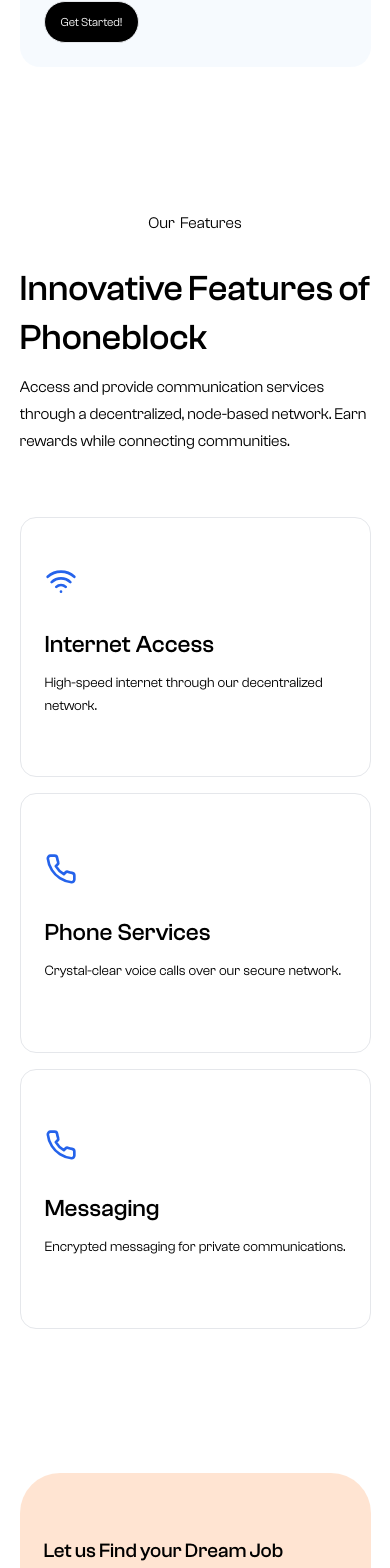
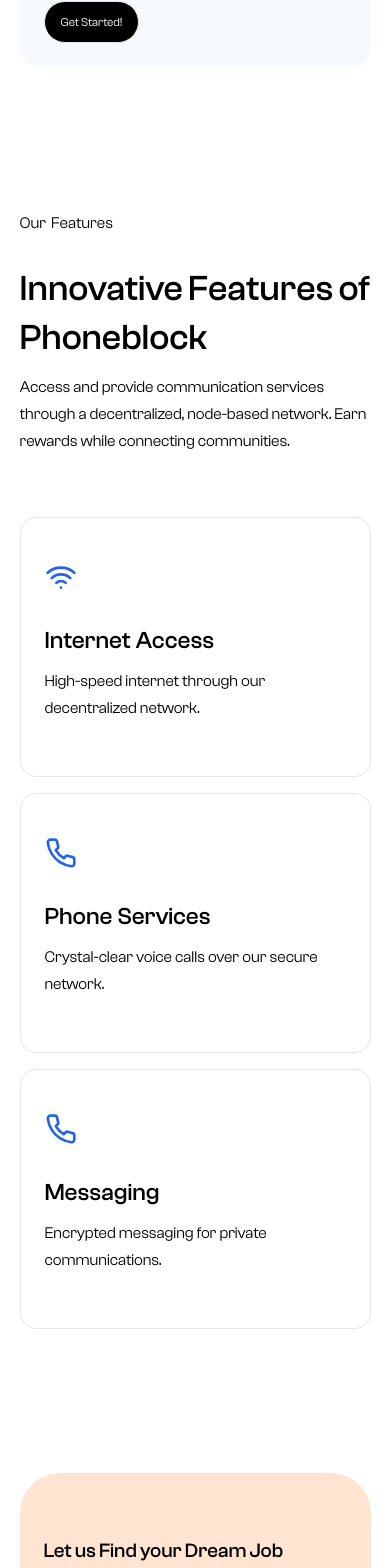
Before and after one commit to Tabintel/phoneblock.io, a Next.js app in the folder frontend/: page / in a window 390 px wide. Shown: the part 2463-4031 px from the top of the page. Built offline with nearby package versions, Linux system fonts and the light colour scheme.

Commit message:
Still Making changes to the landing page interactivity

```diff
--- a/frontend/src/app/(landing_pages)/_components/WhyChoose.tsx
+++ b/frontend/src/app/(landing_pages)/_components/WhyChoose.tsx
@@ -5,16 +5,16 @@
 import { whyChooseUs } from '@/constants';
 
 const WhyChoose = () => {
-    return <div className='min-h-[500px] lg:min-h-[550px] py-16 flex items-center gap-8 justify-center'>
+    return <div className='min-h-[500px] lg:min-h-[550px] py-16 flex lg:items-center gap-8 lg:justify-center'>
         <div className="max-w-custom mx-auto w-[90%] grid grid-cols-1 gap-12">
-            <div className="w-full flex flex-col items-center justify-center gap-8">
+            <div className="w-full flex flex-col lg:items-center lg:justify-center gap-8">
                 <span className='text-base lg:text-lg font-normal lg:text-center max-w-[500px]'>
                     <AnimateTextWord type='bigtext_Center'>
                         Our Features
                     </AnimateTextWord>
                 </span>
                 <div className="flex flex-col gap-4 lg:items-center lg:justify-center ">
-                    <h2 className="text-4xl lg:text-7xl max-w-[900px] mx-auto lg:text-center leading-[1.2] family2 text-dark family2">
+                    <h2 className="text-4xl lg:text-7xl max-w-[900px] lg:mx-auto lg:text-center leading-[1.2] family2 text-dark family2">
                         <AnimateTextWord type='bigtext_Center'>
                             Innovative Features of Phoneblock
                         </AnimateTextWord>
@@ -28,11 +28,11 @@
                     </span>
                 </div>
             </div>
-            <div className="w-full flex flex-col items-center justify-center gap-4">
+            <div className="w-full flex flex-col lg:items-center lg:justify-center gap-4">
                 <ol className="lg:w-[90%] grid mt-4 lg:grid-cols-3 gap-4 lg:gap-6">
                     {
                         whyChooseUs?.map((data, index) => {
-                            return <div key={index} className="w-full flex flex-col justify-center gap-8 min-h-[260px] lg:min-h-[310px]  border p-6 rounded-2xl">
+                            return <div key={index} className="w-full flex flex-col justify-center items-start gap-8 min-h-[260px] lg:min-h-[310px]  border p-6 rounded-2xl">
                                 {
                                     data.icon
                                 }
@@ -45,7 +45,7 @@
                                         </AnimateTextWord>
 
                                     </span>
-                                    <span className="block text-sm md:etxt-base py-3 font-normal">
+                                    <span className="block text-base md:text-lg py-3 font-normal">
 
                                         <AnimateTextWord>
                                             {data?.subtext}
```
